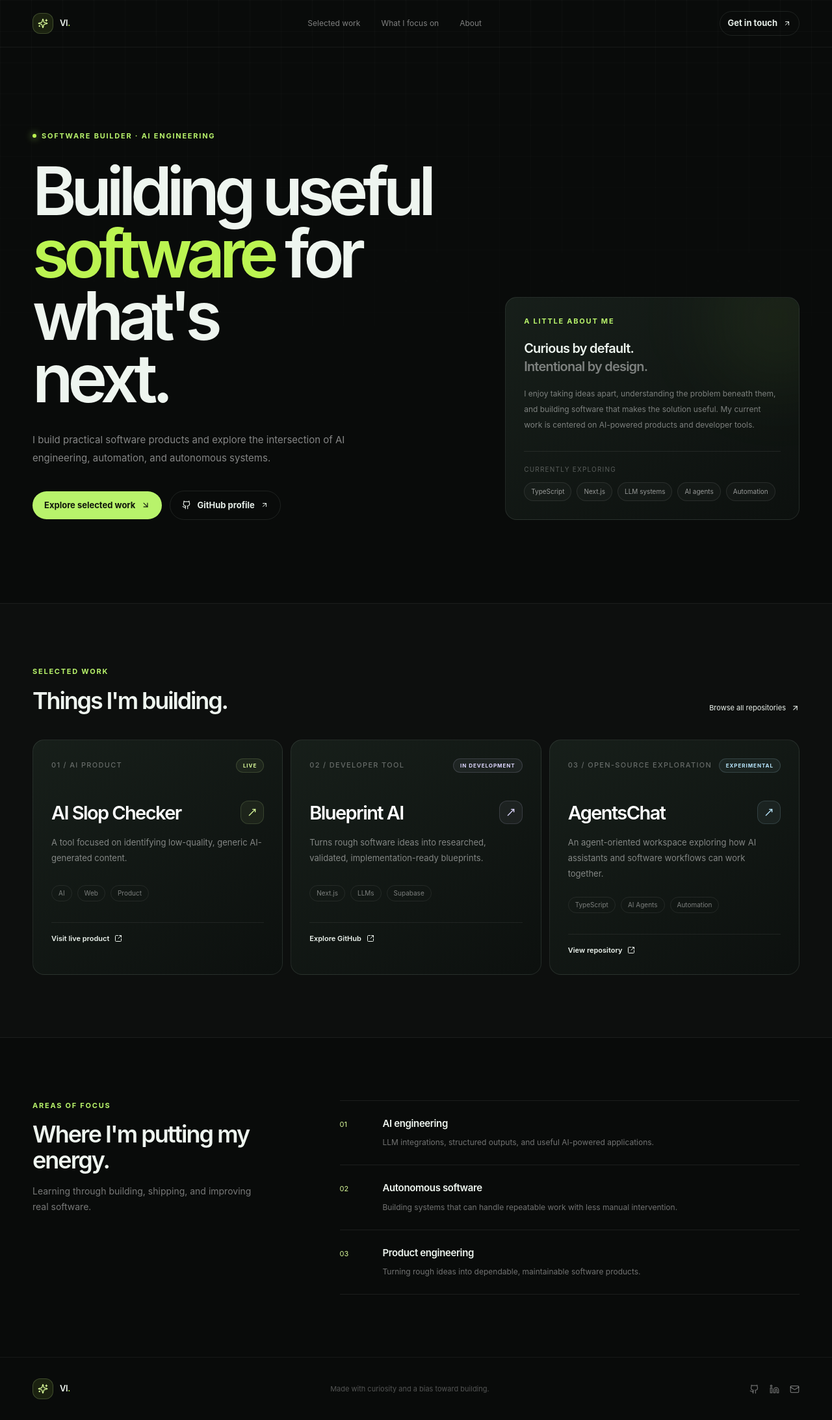
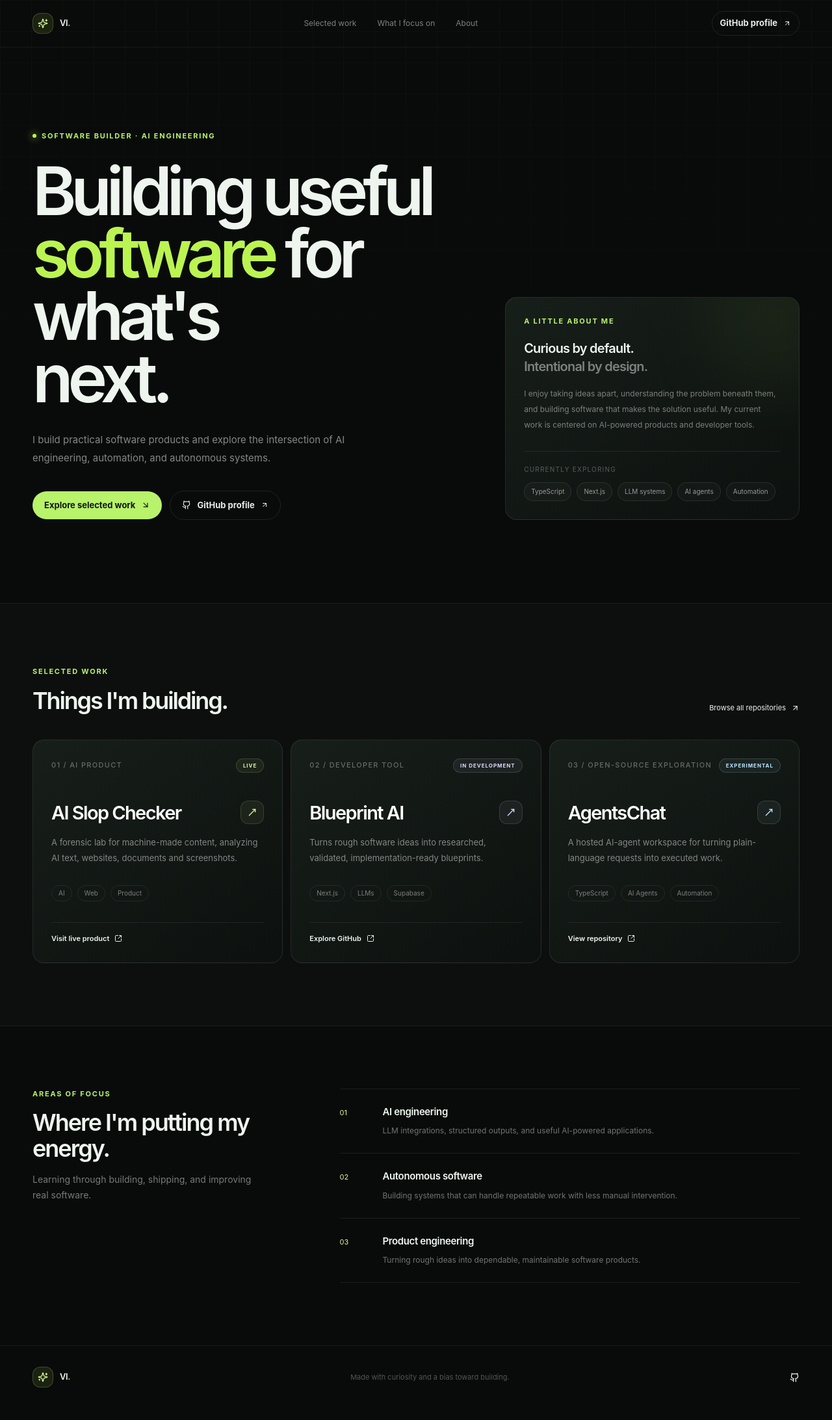
Before and after one commit to victorikaraoha23/morphfolio, a Next.js app: page / in a window 1280 px wide. Shown: the whole page at 65% size. Built offline with nearby package versions, Linux system fonts and the light colour scheme.

Commit message:
content: ground portfolio project descriptions and remove placeholder contact links

```diff
--- a/src/app/page.tsx
+++ b/src/app/page.tsx
@@ -3,8 +3,6 @@ import {
   ArrowUpRight,
   ArrowUpRightFromSquare,
   Github,
-  Linkedin,
-  Mail,
   MoveUpRight,
   Sparkles
 } from "lucide-react";
@@ -15,7 +13,7 @@ const projects = [
     name: "AI Slop Checker",
     type: "AI PRODUCT",
     status: "LIVE",
-    description: "A tool focused on identifying low-quality, generic AI-generated content.",
+    description: "A forensic lab for machine-made content, analyzing AI text, websites, documents and screenshots.",
     tags: ["AI", "Web", "Product"],
     href: "https://ai-slop-checker-five.vercel.app/",
     action: "Visit live product",
@@ -37,7 +35,7 @@ const projects = [
     name: "AgentsChat",
     type: "OPEN-SOURCE EXPLORATION",
     status: "EXPERIMENTAL",
-    description: "An agent-oriented workspace exploring how AI assistants and software workflows can work together.",
+    description: "A hosted AI-agent workspace for turning plain-language requests into executed work.",
     tags: ["TypeScript", "AI Agents", "Automation"],
     href: "https://github.com/victorikaraoha23/Agentschat",
     action: "View repository",
@@ -100,7 +98,7 @@ export default function Home() {
             <a className="transition hover:text-white" href="#focus">What I focus on</a>
             <a className="transition hover:text-white" href="#about">About</a>
           </nav>
-          <a href="mailto:hello@morphfolio.dev" className="secondary-button !px-3 !py-2 text-[11px]">Get in touch <ArrowUpRight size={12} /></a>
+          <a href="https://github.com/victorikaraoha23" target="_blank" rel="noreferrer" className="secondary-button !px-3 !py-2 text-[11px]">GitHub profile <ArrowUpRight size={12} /></a>
         </div>
       </header>
 
@@ -155,7 +153,7 @@ export default function Home() {
         <div className="shell flex flex-col items-start justify-between gap-4 sm:flex-row sm:items-center">
           <Brand />
           <p className="text-[11px] text-white/30">Made with curiosity and a bias toward building.</p>
-          <div className="flex items-center gap-4 text-white/40"><a aria-label="GitHub" href="https://github.com/victorikaraoha23" target="_blank" rel="noreferrer" className="transition hover:text-lime-200"><Github size={15} /></a><a aria-label="LinkedIn" href="https://www.linkedin.com/" target="_blank" rel="noreferrer" className="transition hover:text-lime-200"><Linkedin size={15} /></a><a aria-label="Email" href="mailto:hello@morphfolio.dev" className="transition hover:text-lime-200"><Mail size={15} /></a></div>
+          <a aria-label="GitHub" href="https://github.com/victorikaraoha23" target="_blank" rel="noreferrer" className="text-white/40 transition hover:text-lime-200"><Github size={15} /></a>
         </div>
       </footer>
     </main>
```
